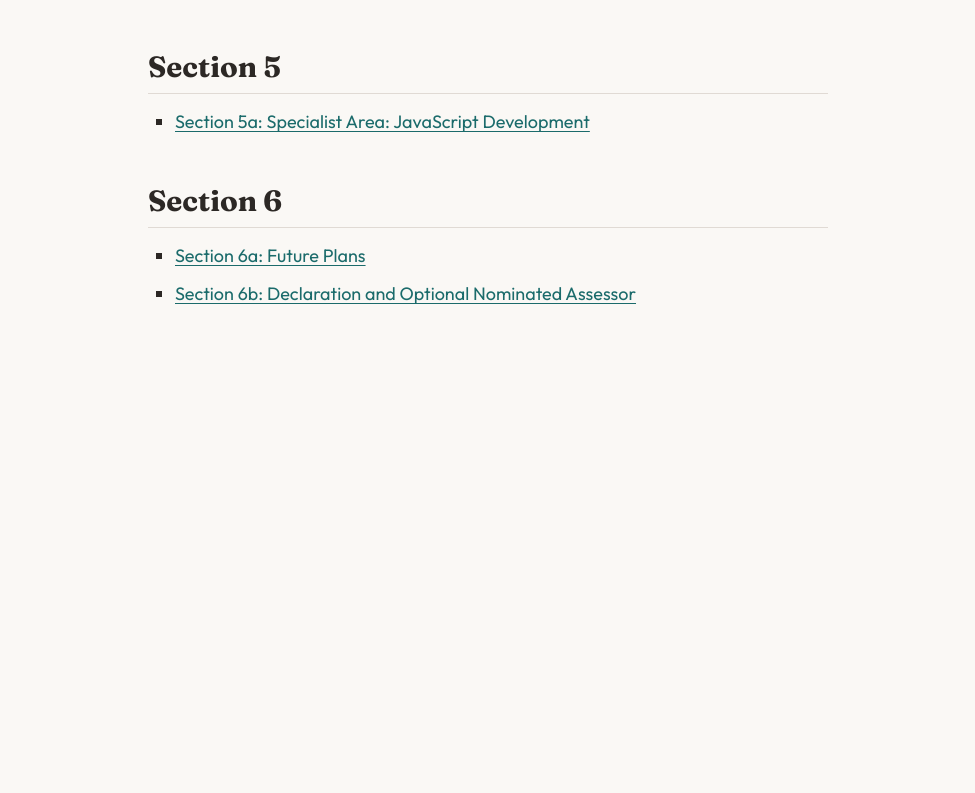
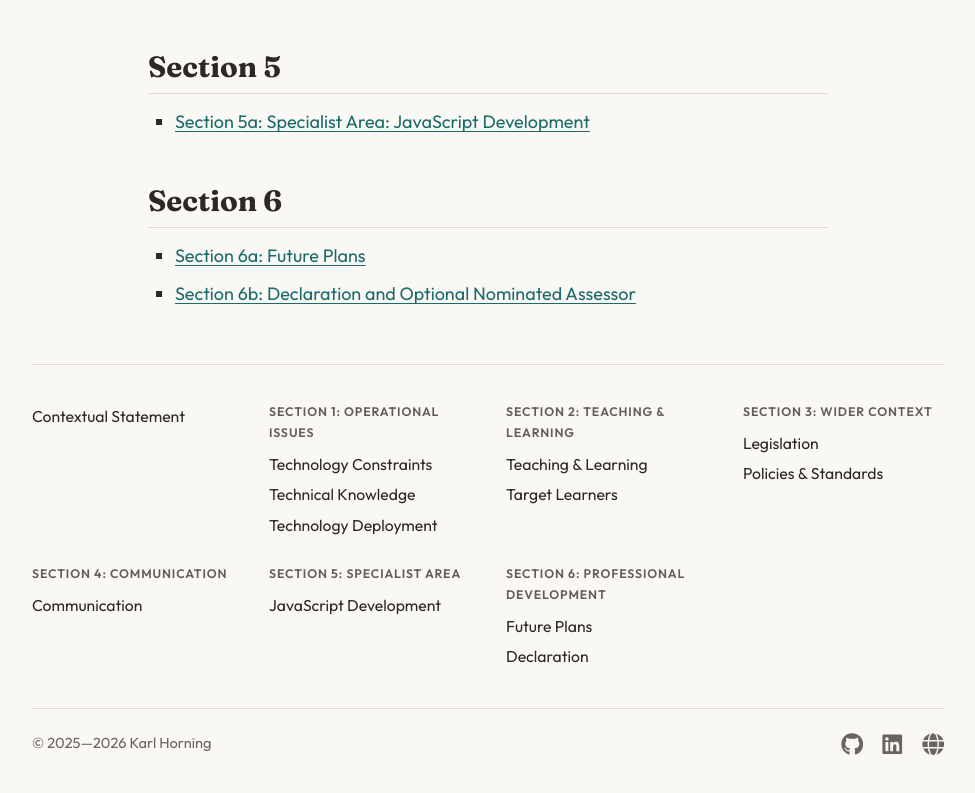
Before and after one commit to Karl-Horning/cmalt, a Next.js app: page / in a window 1280 px wide. Shown: the part 926-1719 px from the top of the page, without its empty margins (282-1257 px from the left). Before the commit the page ends 1303 px from the top, so only its background shows below. Built offline with nearby package versions, Linux system fonts and the light colour scheme.

Commit message:
feat: add site footer

```diff
--- /dev/null
+++ b/app/components/Footer.tsx
@@ -0,0 +1,91 @@
+/**
+ * @fileoverview Site footer component for the CMALT portfolio.
+ */
+
+import Link from "next/link";
+import { FaGithub, FaLinkedin, FaGlobe } from "react-icons/fa";
+import { navStructure } from "@/lib/nav";
+
+/** First year of the portfolio, used as the start of the copyright range. */
+const START_YEAR = 2025;
+const currentYear = new Date().getFullYear();
+const copyrightRange =
+    currentYear > START_YEAR ? `${START_YEAR}—${currentYear}` : String(START_YEAR);
+
+/**
+ * Renders the site footer with a full sitemap, external profile links, and a
+ * copyright notice.
+ *
+ * The copyright year range starts from {@link START_YEAR} and extends to the
+ * current year, collapsing to a single year when both are equal.
+ *
+ * @returns The rendered footer element.
+ */
+export default function Footer() {
+    return (
+        <footer className="site-footer" aria-label="Site footer">
+            <nav className="footer-sitemap" aria-label="Site map">
+                {navStructure.map((item) => {
+                    if (item.type === "standalone") {
+                        return (
+                            <div key={item.href} className="footer-group">
+                                <Link href={item.href} className="footer-link">
+                                    {item.label}
+                                </Link>
+                            </div>
+                        );
+                    }
+                    return (
+                        <div key={item.label} className="footer-group">
+                            <p className="footer-group-label">{item.label}</p>
+                            {item.items.map((subItem) => (
+                                <Link
+                                    key={subItem.href}
+                                    href={subItem.href}
+                                    className="footer-link"
+                                >
+                                    {subItem.label}
+                                </Link>
+                            ))}
+                        </div>
+                    );
+                })}
+            </nav>
+
+            <div className="footer-bottom">
+                <p className="footer-copyright">
+                    &copy; {copyrightRange} Karl Horning
+                </p>
+                <div className="footer-social">
+                    <a
+                        href="https://github.com/Karl-Horning"
+                        target="_blank"
+                        rel="noopener noreferrer"
+                        aria-label="Karl Horning on GitHub"
+                        className="footer-social-link"
+                    >
+                        <FaGithub aria-hidden="true" />
+                    </a>
+                    <a
+                        href="https://www.linkedin.com/in/karl-horning"
+                        target="_blank"
+                        rel="noopener noreferrer"
+                        aria-label="Karl Horning on LinkedIn"
+                        className="footer-social-link"
+                    >
+                        <FaLinkedin aria-hidden="true" />
+                    </a>
+                    <a
+                        href="https://www.karlhorning.dev/"
+                        target="_blank"
+                        rel="noopener noreferrer"
+                        aria-label="Karl Horning's personal portfolio"
+                        className="footer-social-link"
+                    >
+                        <FaGlobe aria-hidden="true" />
+                    </a>
+                </div>
+            </div>
+        </footer>
+    );
+}
--- a/app/components/SiteShell.tsx
+++ b/app/components/SiteShell.tsx
@@ -7,6 +7,7 @@
 import Link from "next/link";
 import { usePathname } from "next/navigation";
 import { useEffect, useState } from "react";
+import Footer from "./Footer";
 import Nav from "./Nav";
 
 /**
@@ -72,6 +73,7 @@
                 )}
                 <main id="main-content" className="site-main">
                     <div className="content-body">{children}</div>
+                    <Footer />
                 </main>
             </div>
         </>
--- a/app/globals.css
+++ b/app/globals.css
@@ -306,6 +306,78 @@
     margin-bottom: 0;
 }
 
+/* Footer */
+.site-footer {
+    border-top: 1px solid var(--border);
+    margin-top: 3rem;
+    padding-top: 2rem;
+}
+
+.footer-sitemap {
+    display: grid;
+    grid-template-columns: repeat(auto-fill, minmax(180px, 1fr));
+    gap: 1.25rem 2rem;
+    margin-bottom: 2rem;
+}
+
+.footer-group-label {
+    font-size: 0.6875rem;
+    font-weight: 600;
+    letter-spacing: 0.07em;
+    text-transform: uppercase;
+    color: var(--nav-label);
+    font-family: var(--font-outfit), system-ui, sans-serif;
+    margin: 0 0 0.35rem;
+}
+
+.footer-link {
+    display: block;
+    color: var(--fg);
+    text-decoration: none;
+    font-size: 0.875rem;
+    font-family: var(--font-outfit), system-ui, sans-serif;
+    padding: 0.1rem 0;
+    transition: color 0.15s;
+}
+
+.footer-link:hover {
+    color: var(--accent);
+}
+
+.footer-bottom {
+    display: flex;
+    align-items: center;
+    justify-content: space-between;
+    gap: 1rem;
+    border-top: 1px solid var(--border);
+    padding-top: 1.25rem;
+    flex-wrap: wrap;
+}
+
+.footer-copyright {
+    font-size: 0.8125rem;
+    color: var(--muted);
+    font-family: var(--font-outfit), system-ui, sans-serif;
+    margin: 0;
+}
+
+.footer-social {
+    display: flex;
+    gap: 1rem;
+}
+
+.footer-social-link {
+    color: var(--muted);
+    font-size: 1.25rem;
+    display: flex;
+    align-items: center;
+    transition: color 0.15s;
+}
+
+.footer-social-link:hover {
+    color: var(--accent);
+}
+
 /* Mobile */
 @media (max-width: 768px) {
     .nav-toggle-btn {
--- a/package.json
+++ b/package.json
@@ -15,7 +15,8 @@
   "dependencies": {
     "next": "16.2.4",
     "react": "19.2.4",
-    "react-dom": "19.2.4"
+    "react-dom": "19.2.4",
+    "react-icons": "^5.6.0"
   },
   "devDependencies": {
     "@axe-core/playwright": "^4.11.2",
```
Also changed, not shown: 1 other file (tests, documents, lock files or other folders).
